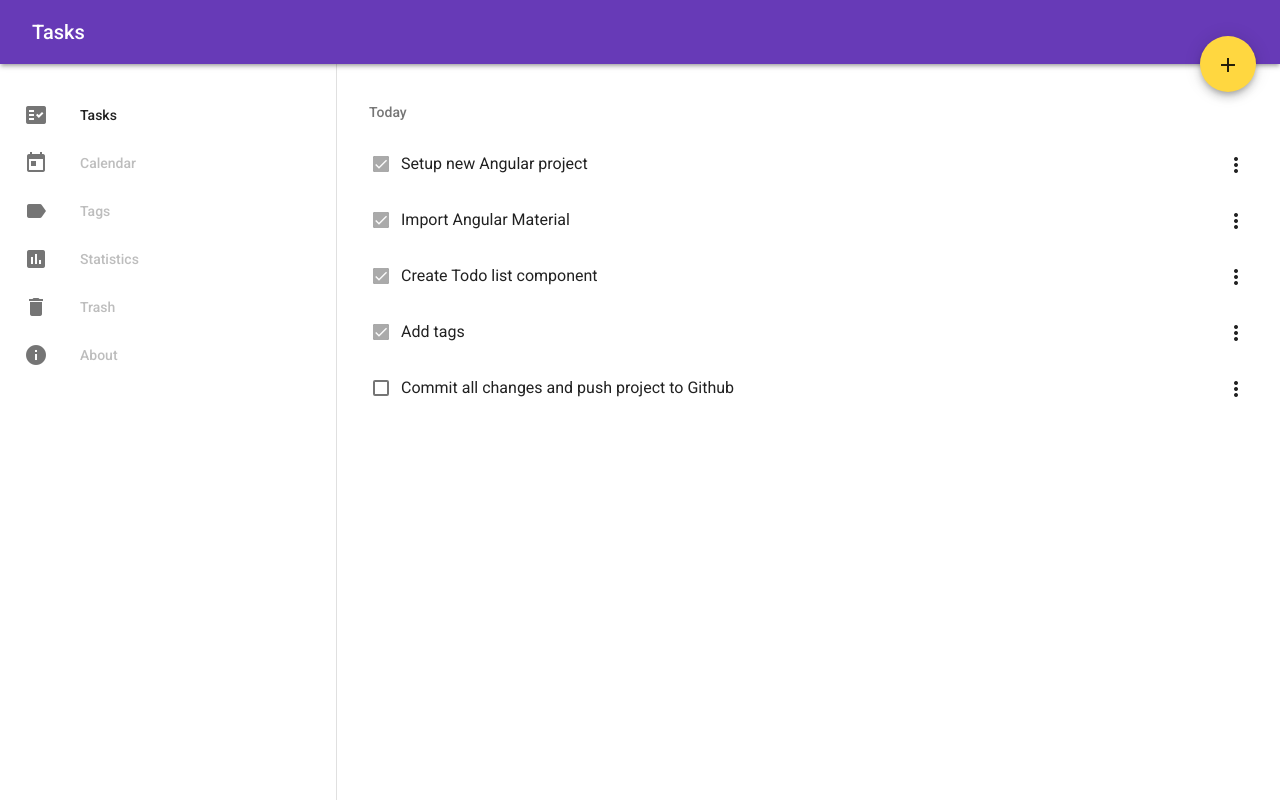
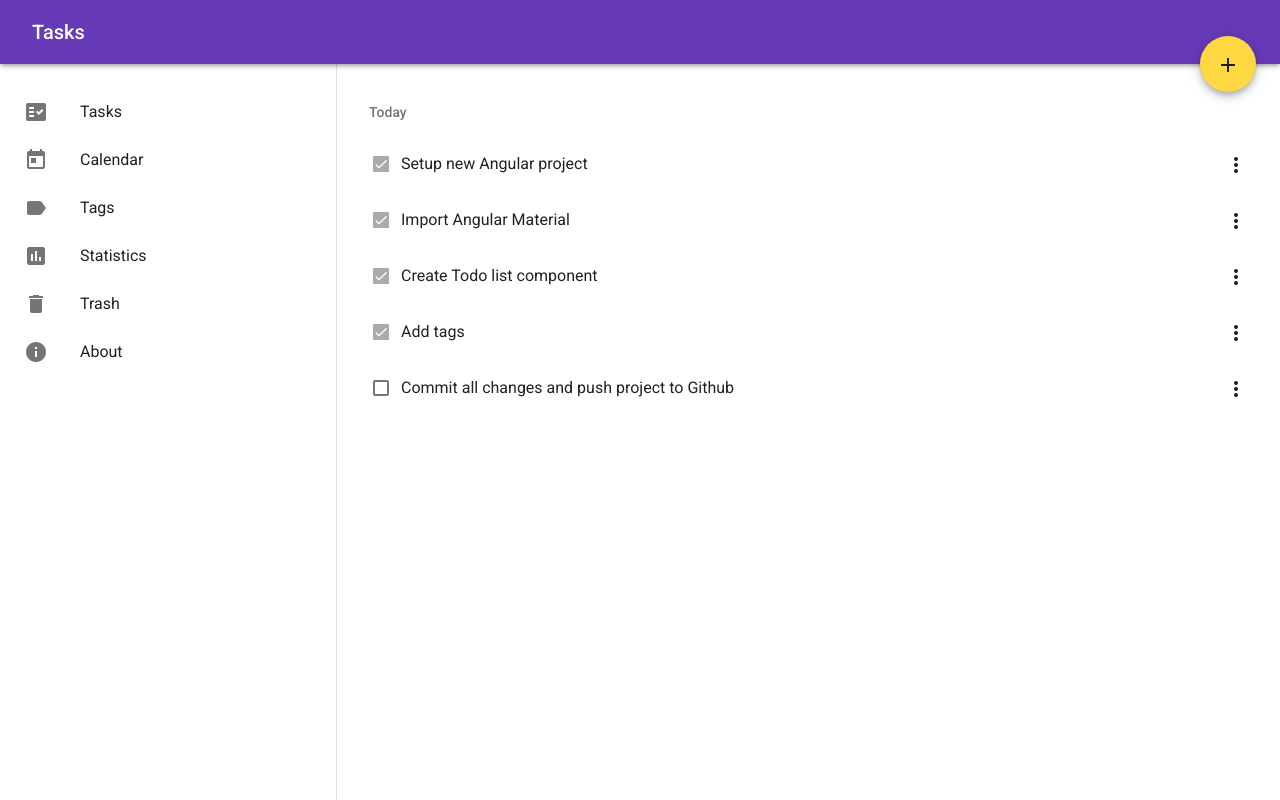
Before and after one commit to boristhuy/todo-list, an Angular app: page / in a window 1280 px wide. Built offline with nearby package versions, Linux system fonts and the light colour scheme; data requests are answered from the project's data file.

Commit message:
Use mat-nav-list

```diff
--- a/src/app/drawer/drawer.component.html
+++ b/src/app/drawer/drawer.component.html
@@ -1,12 +1,10 @@
 <div class="drawer">
   <div class="navigation">
-    <mat-list role="list">
-      <mat-list-item role="listitem" *ngFor="let navigationItem of navigationItems">
-        <button mat-button class="navigation_item" [disabled]="!navigationItem.path">
-          <mat-icon class="navigation_item_icon">{{ navigationItem.icon }}</mat-icon>
-          <span class="navigation_item_text">{{ navigationItem.label }}</span>
-        </button>
-      </mat-list-item>
-    </mat-list>
+    <mat-nav-list role="list">
+      <a mat-list-item class="navigation_item" *ngFor="let item of navigationItems">
+        <mat-icon class="navigation_item_icon">{{ item.icon }}</mat-icon>
+        <span class="navigation_item_text">{{ item.label }}</span>
+      </a>
+    </mat-nav-list>
   </div>
 </div>
--- a/src/app/drawer/drawer.component.scss
+++ b/src/app/drawer/drawer.component.scss
@@ -1,12 +1,7 @@
 .drawer {
   min-height: 640px;
-  padding: 18px 8px;
-  overflow: hidden;
+  padding: 16px 8px;
   width: 256px;
-}
-
-.navigation {
-  margin: 0 -16px;
 }
 
 .navigation_item {
```
